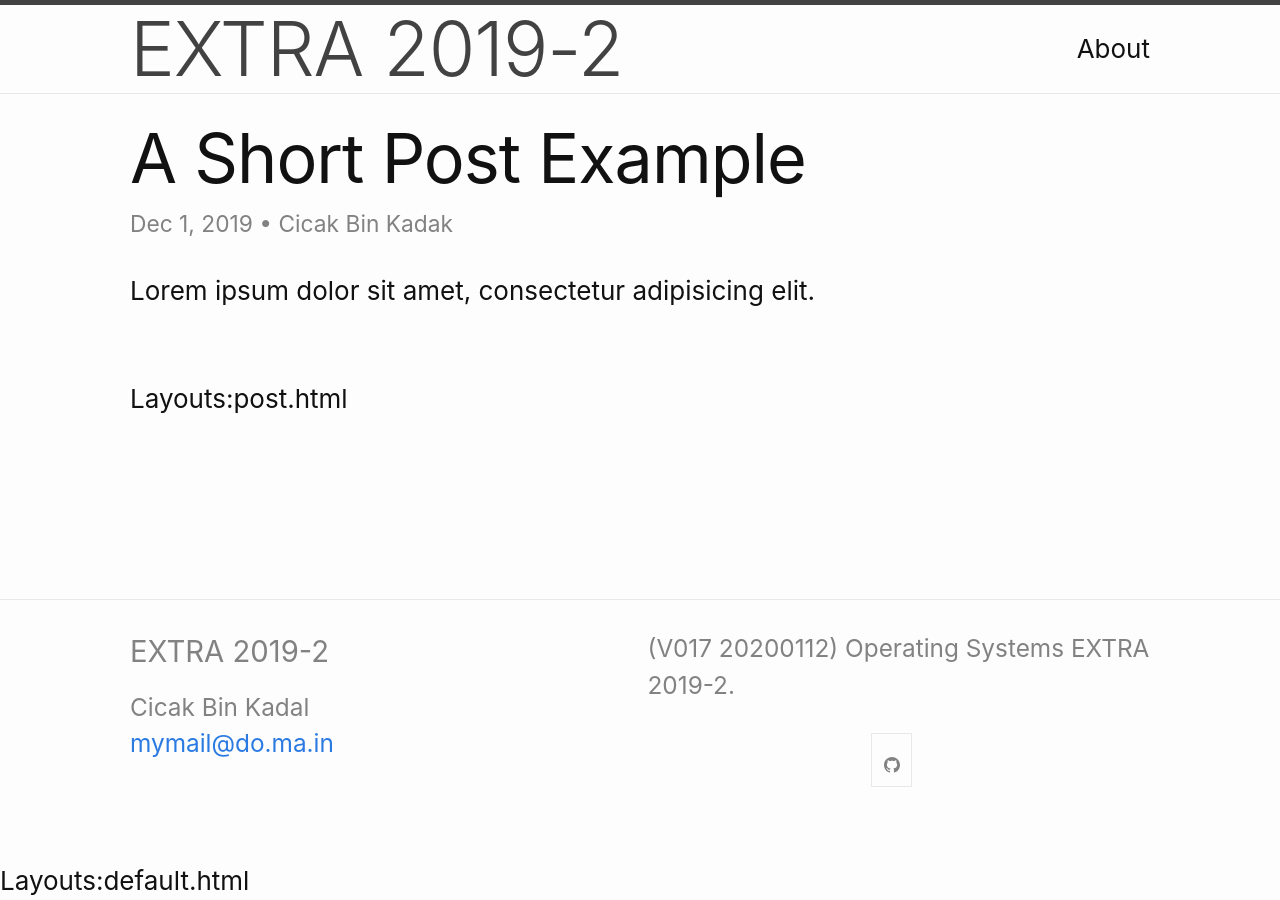
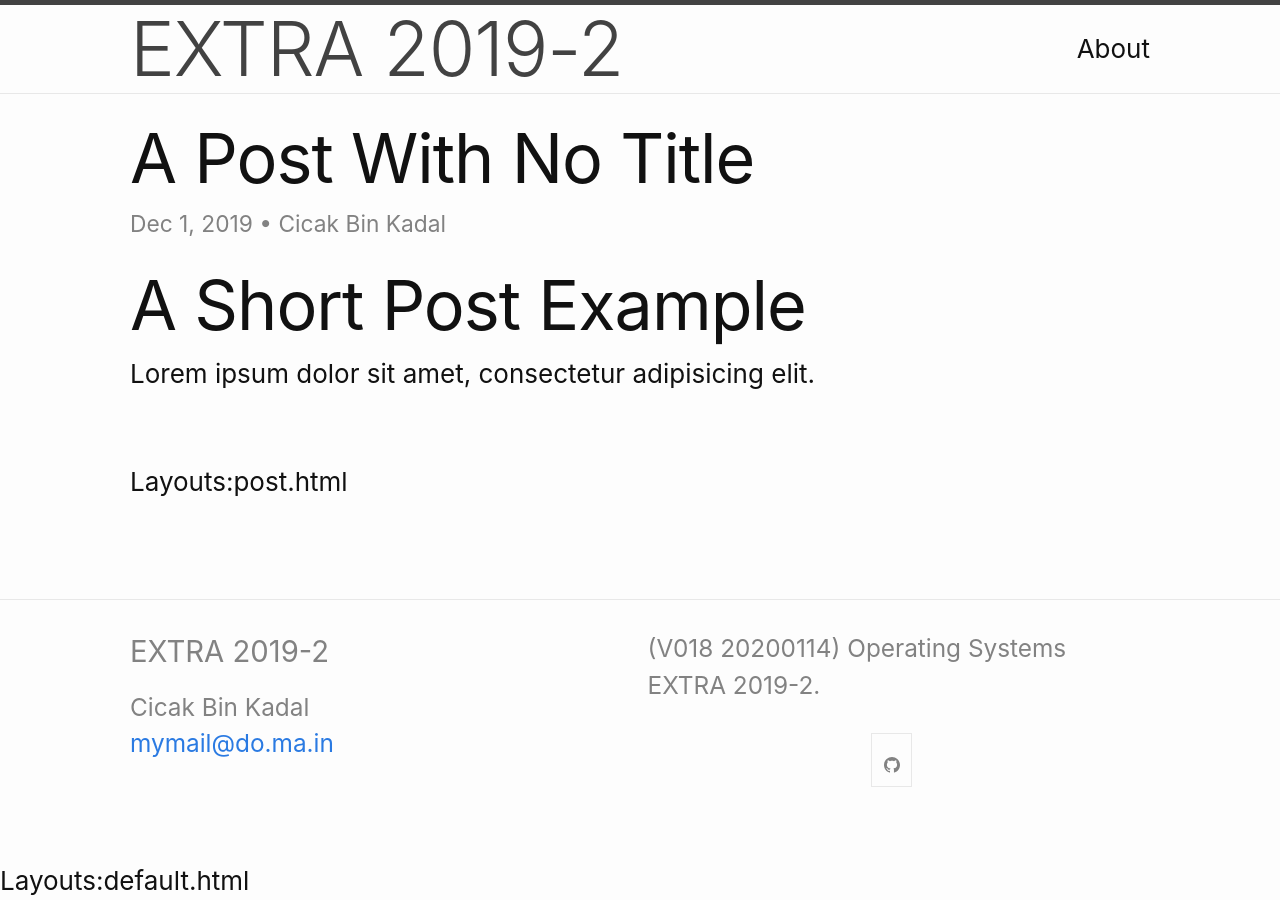
Before and after one commit to UI-FASILKOM-OS/extra192, a Jekyll site: the page built from _posts/cbk/2019-12-01-short.md, in a window 1280 px wide. Built offline with Jekyll 4.4.1, drawn with Linux system fonts in a browser that asks for light colours.

Commit message:
rmsbase UF-extra192

```diff
--- a/_config.yml
+++ b/_config.yml
@@ -1,5 +1,5 @@
 title: EXTRA 2019-2
-description: (V017 20200112) Operating Systems EXTRA 2019-2.
+description: (V018 20200114) Operating Systems EXTRA 2019-2.
 
 show_excerpts: false # set to true to show excerpts on the homepage
 author: Cicak Bin Kadal
@@ -7,6 +7,21 @@ email: mymail@do.ma.in
 
 exclude:
   - SandBox/
+
+plugins:
+ - jekyll-feed
+ - jekyll-seo-tag
+
+defaults:
+  -
+    scope:
+      path: ""
+      type: "posts"
+    values:
+      title: "A Post With No Title"
+      layout: "post"
+      author: "Cicak Bin Kadal"
+      categories: "etc cbk"
 
 # Minima date format
 # refer to https://shopify.github.io/liquid/filters/date/ if you want to customize this
@@ -46,7 +61,3 @@ xtheme:
 
 # Build settings
 # theme: minima
-
-plugins:
- - jekyll-feed
- - jekyll-seo-tag
--- a/_posts/cbk/2019-12-01-short.md
+++ b/_posts/cbk/2019-12-01-short.md
@@ -1,8 +1,6 @@
 ---
-layout: post
-title: "A Short Post Example"
-author: Cicak Bin Kadak
-categories: etc cbk
 ---
 
+# A Short Post Example
+
 Lorem ipsum dolor sit amet, consectetur adipisicing elit.
```
Also changed, not shown: _posts/cbk/2020-01-14-memo.md (added, +20 -0 lines).
